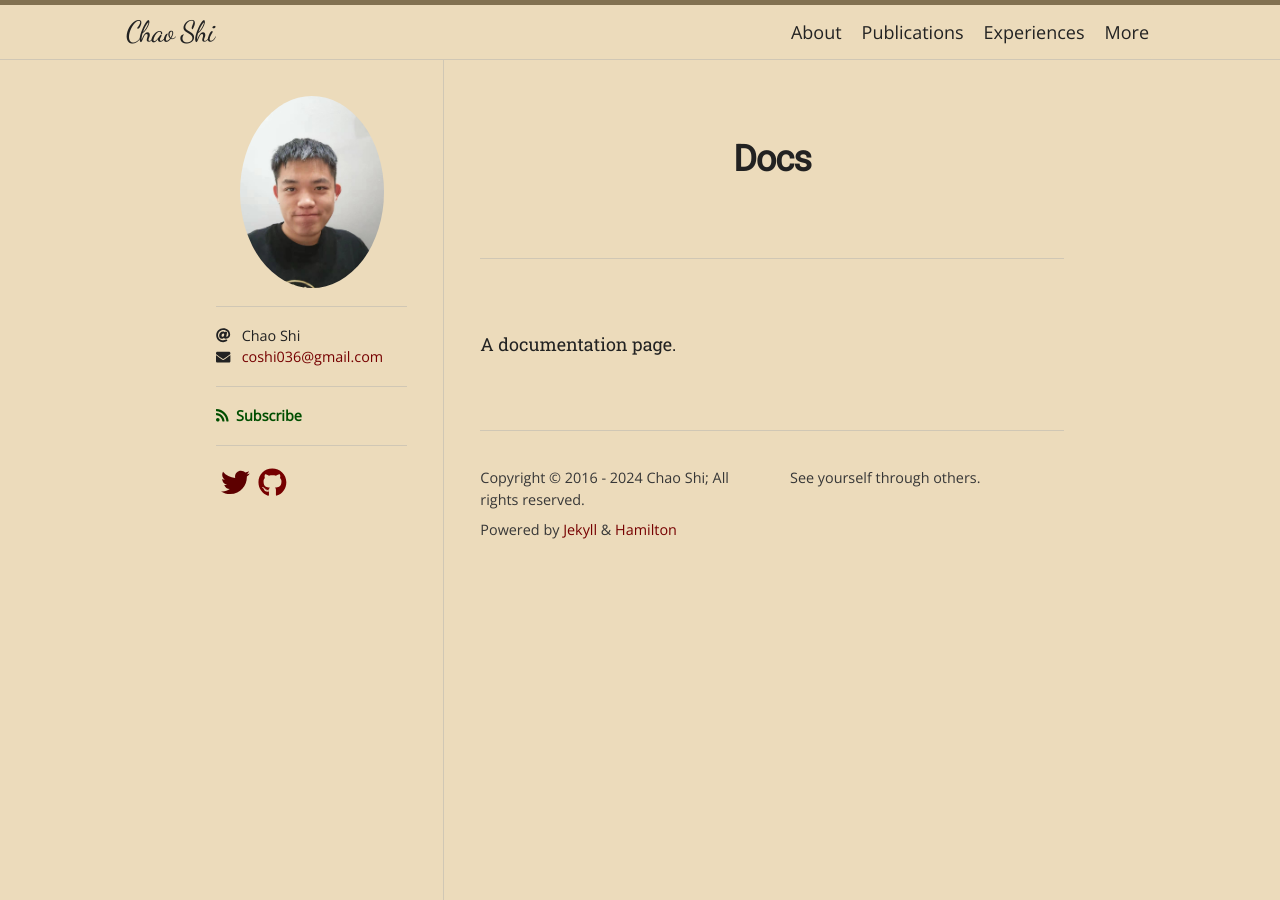
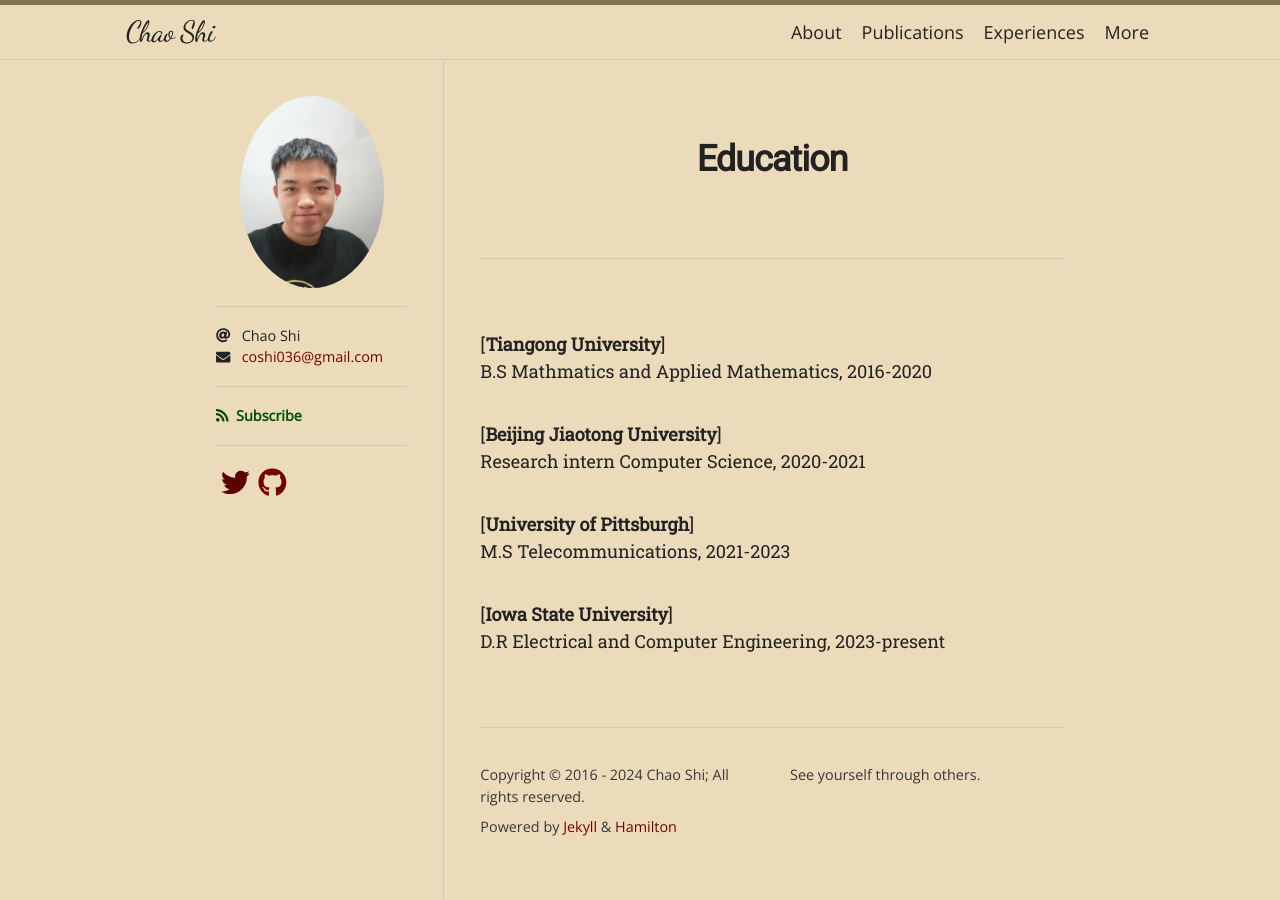
Before and after one commit to ChaoShi036/ChaoShi036.github.io, a Jekyll site: the page built from docs.md, in a window 1280 px wide. Built offline with Jekyll 4.4.1, drawn with Linux system fonts in a browser that asks for light colours; nearby versions of some CDN libraries; some web fonts are replaced.

Commit message:
Update docs.md

```diff
--- a/docs.md
+++ b/docs.md
@@ -1,7 +1,17 @@
 ---
 layout: page
-title: Docs
-permalink: /docs/
+title: Education
+permalink: /education/
 ---
 
-A documentation page.
+[**Tiangong University**]<br>
+B.S Mathmatics and Applied Mathematics, 2016-2020
+
+[**Beijing Jiaotong University**]<br>
+Research intern Computer Science, 2020-2021
+
+[**University of Pittsburgh**]<br>
+M.S Telecommunications, 2021-2023
+
+[**Iowa State University**]<br>
+D.R Electrical and Computer Engineering, 2023-present
```
